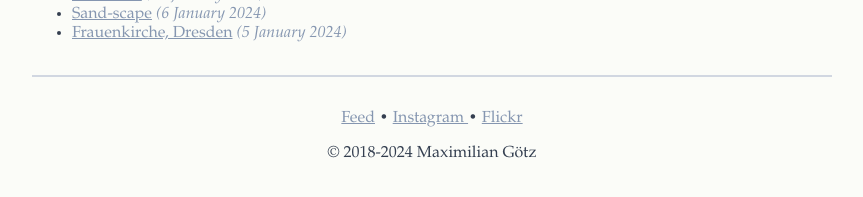
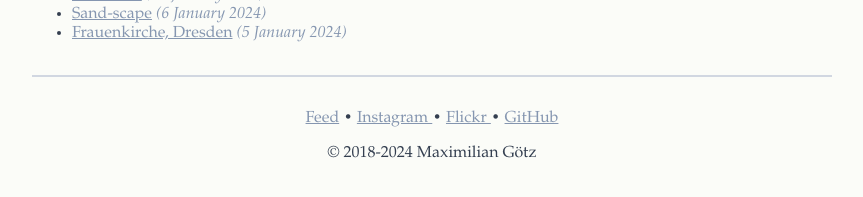
Before and after one commit to ImMaax/immaax.github.io, a Jekyll site: the page built from photos/index.html, in a window 1280 px wide. Shown: the part 327-524 px from the top of the page, without its empty margins (208-1071 px from the left). Built offline with Jekyll 4.4.1, drawn with Linux system fonts in a browser that asks for light colours.

Commit message:
further seo, github link

```diff
--- a/_layouts/default.html
+++ b/_layouts/default.html
@@ -10,6 +10,13 @@
     <meta property="og:title" content="{{ page.title }} - Maximilian Götz">
     <meta property="og:type" content="website">
     <meta property="og:url" content="{{ page.url | absolute_url }}">
+    <meta property="og:image" content="{{ '/assets/img/og-image.jpg' | absolute_url }}">
+    <meta name="twitter:card" content="summary_large_image">
+    <meta name="twitter:title" content="{{ page.title }} - Maximilian Götz">
+    <meta name="twitter:description" content="{{ page.description }}">
+    <meta name="twitter:image" content="{{ '/assets/img/twitter-image.jpg' | absolute_url }}">
+    <meta property="twitter:domain" content="goetz.pro">
+    <meta property="twitter:url" content="{{ page.url | absolute_url }}">
     <link rel="stylesheet" href="/assets/css/style.css?v=4">
     <link rel="icon" type="image/x-icon" href="/favicon.ico">
     <link rel="alternate" type="application/atom+xml" href="/feed.xml"
@@ -51,7 +58,10 @@
           <a href="https://www.instagram.com/mxg.ks/" rel="external">
             Instagram
           </a> &bull;
-          <a href="https://flickr.com/photos/im4x/" rel="external">Flickr</a>
+          <a href="https://flickr.com/photos/im4x/" rel="external">
+            Flickr
+          </a> &bull;
+          <a href="https://github.com/ImMaax/" rel="external">GitHub</a>
         </p>
         <p>&copy; 2018-2024 Maximilian Götz</p>
       </footer>
```
Also changed, not shown: assets/img/og-image.jpg (added), assets/img/twitter-image.jpg (added).
